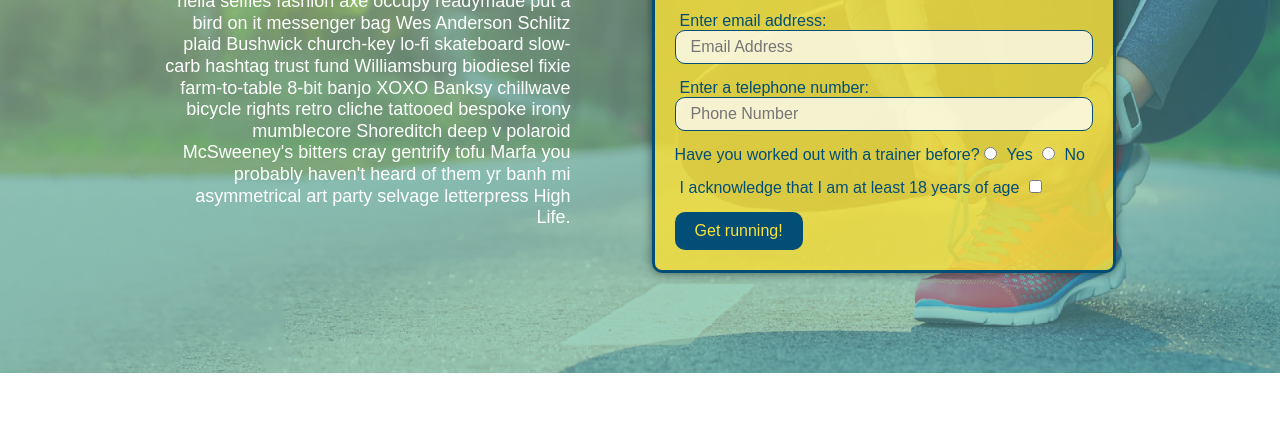
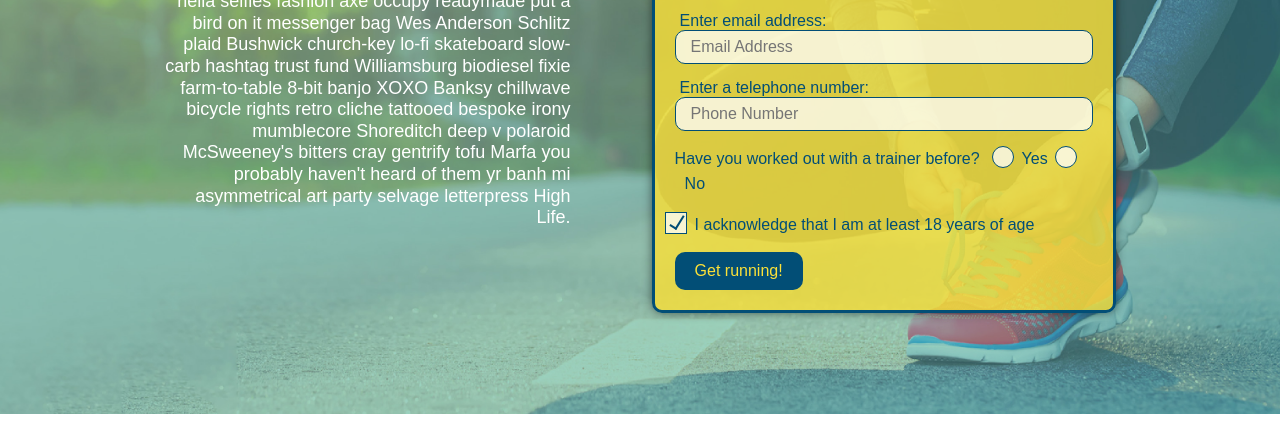
Before and after one commit to davitshirkhanyan/run-buddy, a plain HTML site: page index.html in a window 1280 px wide. Shown: the part 345-775 px from the top of the page. Drawn offline with Linux system fonts and the light colour scheme.

Commit message:
Customize the Checkboxes and Radio Buttons

```diff
--- a/assets/css/style.css
+++ b/assets/css/style.css
@@ -25,6 +25,7 @@ header {
     background-position: center;
     background-attachment: fixed;
     background-position: 80%;
+    z-index: 9999;
 }
 
 header h1 {
@@ -178,6 +179,68 @@ section {
 
 .hero-form button:hover {
     background-color: #39a6b2;
+}
+
+.checkbox-wrapper input,
+.radio-wrapper input {
+    opacity: 0;
+}
+
+.checkbox-wrapper label,
+.radio-wrapper label {
+    position: relative;
+    left: 10px;
+    margin: 10px;
+    line-height: 1.6;
+}
+
+.checkbox-wrapper label::before,
+.radio-wrapper label::before {
+    content: "";
+    height: 20px;
+    width: 20px;
+    background: rgba(255, 255, 255, 0.75);
+    border: 1px solid #024e76;
+    position: absolute;
+    top: -4px;
+    left: -30px;
+}
+
+.radio-wrapper label::before {
+    border-radius: 50%;
+}
+
+.radio-wrapper label::after {
+    content: "";
+    width: 20px;
+    height: 20px;
+    border-radius: 50%;
+    background-image: radial-gradient(circle, #39a6b2, #024e76);
+    position: absolute;
+    left: -29px;
+    top: -3px;
+}
+
+.checkbox-wrapper label::after {
+    content: "";
+    height: 6px;
+    width: 14px;
+    border-left: 2px solid #024e76;
+    border-bottom: 2px solid #024e76;
+    position: absolute;
+    left: -26px;
+    top: 1px;
+    transform: rotate(-58deg);
+}
+
+.checkbox-wrapper input + label::after,
+.radio-wrapper input + label::after {
+  content: none;
+}
+
+.checkbox-wrapper input:checked + label::after,
+.radio-wrapper input:checked + label::after {
+  content: "";
 }
 /* Hero Styles End */
 
--- a/index.html
+++ b/index.html
@@ -60,18 +60,24 @@
 
                 <p>
                     Have you worked out with a trainer before?
+                    <span class="radio-wrapper">
                     <input type="radio" name="trainer-confirm" id="trainer-yes" />
                     <label for="trainer-yes">Yes</label>
+                </span>
 
+                <span class="radio-wrapper">
                     <input type="radio" name="trainer-confirm" id="trainer-no" />
                     <label for="trainer-no">No</label>
+                </span>
                 </p>
 
                 <p>
+                    <span class="checkbox-wrapper">
                     <label for="checkbox">
                     I acknowledge that I am at least 18 years of age
                 </label>
                     <input type="checkbox" name="age-confirm" id="checkbox" />
+                </span>
                 </p>
                 <button type="submit">
                     Get running!
```
